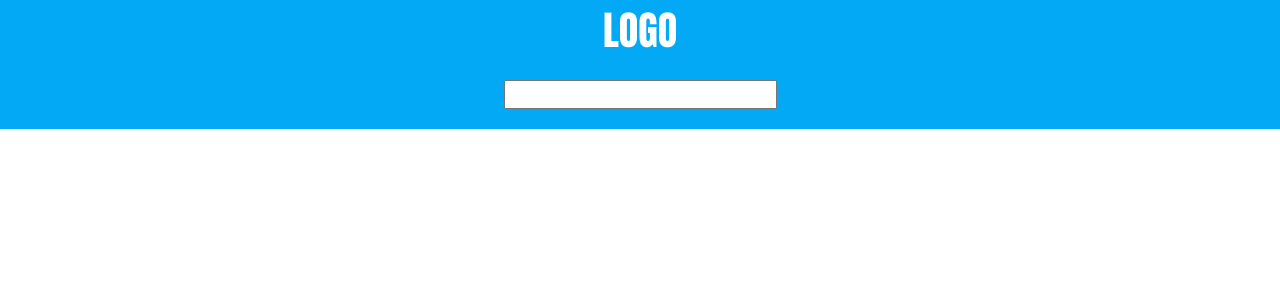
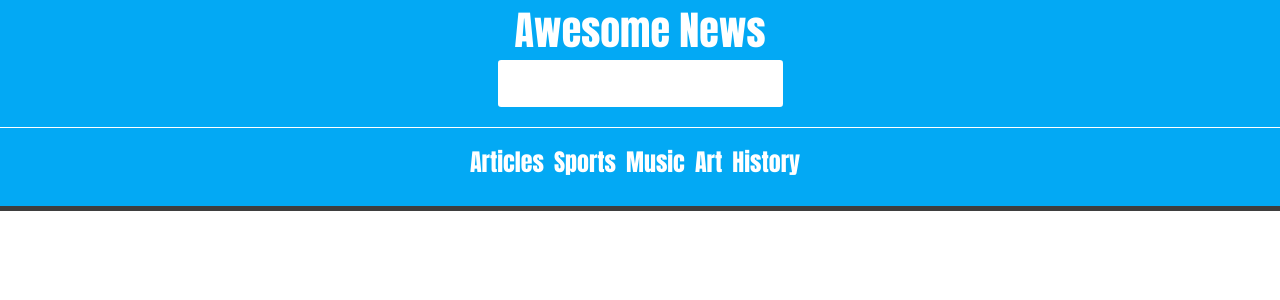
Before and after one commit to ferlobo1985/UDMY-REACT-FS24-One, a React (Vite) app: page / in a window 1280 px wide. Shown: the top 300 px of the page. Built offline with nearby package versions, Linux system fonts and the light colour scheme.

Commit message:
11-Reusable Code
11-Reusable Code

```diff
--- a/src/components/header.jsx
+++ /dev/null
@@ -1,23 +0,0 @@
-const Header = () => {
-
-    const onChangeHandler = (event) => {
-        console.log(event)
-    }
-
-    return(
-        <header>
-            <div
-                className="logo"
-                onClick={()=>console.log('I was clicked')}
-                onPointerEnter={e => console.log('onPointerEnter')}
-            >LOGO</div>
-            <input
-                onChange={onChangeHandler}
-                onFocus={e => console.log('on focus')}
-                onBlur={e => console.log('on blur')}
-            />
-        </header>
-    )
-}
-
-export default Header;
--- /dev/null
+++ b/src/components/header/index.jsx
@@ -0,0 +1,22 @@
+import Navigation from './nav';
+
+const Header = () => {
+
+    const onChangeHandler = (event) => {
+        console.log(event.target.value);
+    }
+
+    return(
+        <header>
+            <div
+                className="logo"
+            >Awesome News</div>
+            <input
+                onChange={onChangeHandler}
+            />
+            <Navigation/>
+        </header>
+    )
+}
+
+export default Header;
--- /dev/null
+++ b/src/components/header/nav.jsx
@@ -0,0 +1,17 @@
+import { navItems } from "../../utils/data";
+
+const Nav = () => {
+    return(
+        <nav className="mainNav">
+            <ul>
+                { navItems.map( item => (
+                    <li className="navItem" key={item.id}>
+                        <a href={item.link}>{item.title}</a>
+                    </li>
+                ))}
+            </ul>
+        </nav>
+    )
+}
+
+export default Nav;
--- a/src/main.jsx
+++ b/src/main.jsx
@@ -1,6 +1,6 @@
 import React from 'react';
 import ReactDOM  from 'react-dom/client';
-import Header from './components/header';
+import Header from './components/header/index';
 // import NewsList from './components/news_list';
 import './styles/styles.css';
 
@@ -13,5 +13,4 @@
     )
 }
 
-const root = ReactDOM.createRoot(document.getElementById('root'));
-root.render(<App/>);
+ReactDOM.createRoot(document.getElementById('root')).render(<App/>);
--- a/src/styles/styles.css
+++ b/src/styles/styles.css
@@ -1,20 +1,75 @@
+body{
+    margin:0;
+ }
 
-body {
-    margin: 0;
+a {
+    color: inherit;
+    text-decoration: none;
 }
 
-header {
-    background:#03a9f4;
-    text-align: center;
-}
 
 .logo {
     color:#fff;
     font-size: 40px;
-    font-family: Anton;
+    font-family:Anton;
+ }
+
+header {
+    background: #03a9f4;
+    text-align: center;
+    border-bottom: 5px solid #3e3e3e;
+    padding-bottom: 10px;
+ }
+ header input {
+    font-family: 'Roboto', sans-serif;
+    color: #333;
+    font-size: 1.2rem;
+    margin: 0 auto;
+    padding: 10px;
+    border-radius: 0.2rem;
+    background-color: rgb(255, 255, 255);
+    border: none;
+    display: block;
+    border-bottom: 0.3rem solid transparent;
+    transition: all 0.3s;
+}
+.container {
+    margin:0 auto;
+    width:90%;
+}
+button {
+    display: block;
+    width: 110px;
+    margin: 10px 0px;
+}
+nav {
+    border-top: 1px solid white;
+    margin-top: 20px;
 }
 
-header input {
-    font-size: 20px;
-    margin: 20px 0px;
+.mainNav ul {
+    list-style-type: none;
+    padding-left: 0;
 }
+
+  .navItem {
+    display: inline-block;
+    color: #fff;
+    font-size: 24px;
+    font-family: Anton;
+    margin-right: 10px;
+  }
+
+  .navItem a::after {
+    display: inline-block;
+    color: #000;
+    font-weight: bold;
+    padding: 0 3px;
+    margin-right: 10px;
+  }
+
+  .news_item {
+    padding:20px;
+    box-sizing: border-box;
+    border-bottom:1px solid grey
+ }
--- /dev/null
+++ b/src/utils/data.js
@@ -0,0 +1,8 @@
+
+export const navItems = [
+    {id:"1",link:"/articles",title:"Articles"},
+    {id:"2",link:"/sports",title:"Sports"},
+    {id:"3",link:"/music",title:"Music"},
+    {id:"4",link:"/art",title:"Art"},
+    {id:"5",link:"/history",title:"History"},
+]
```
